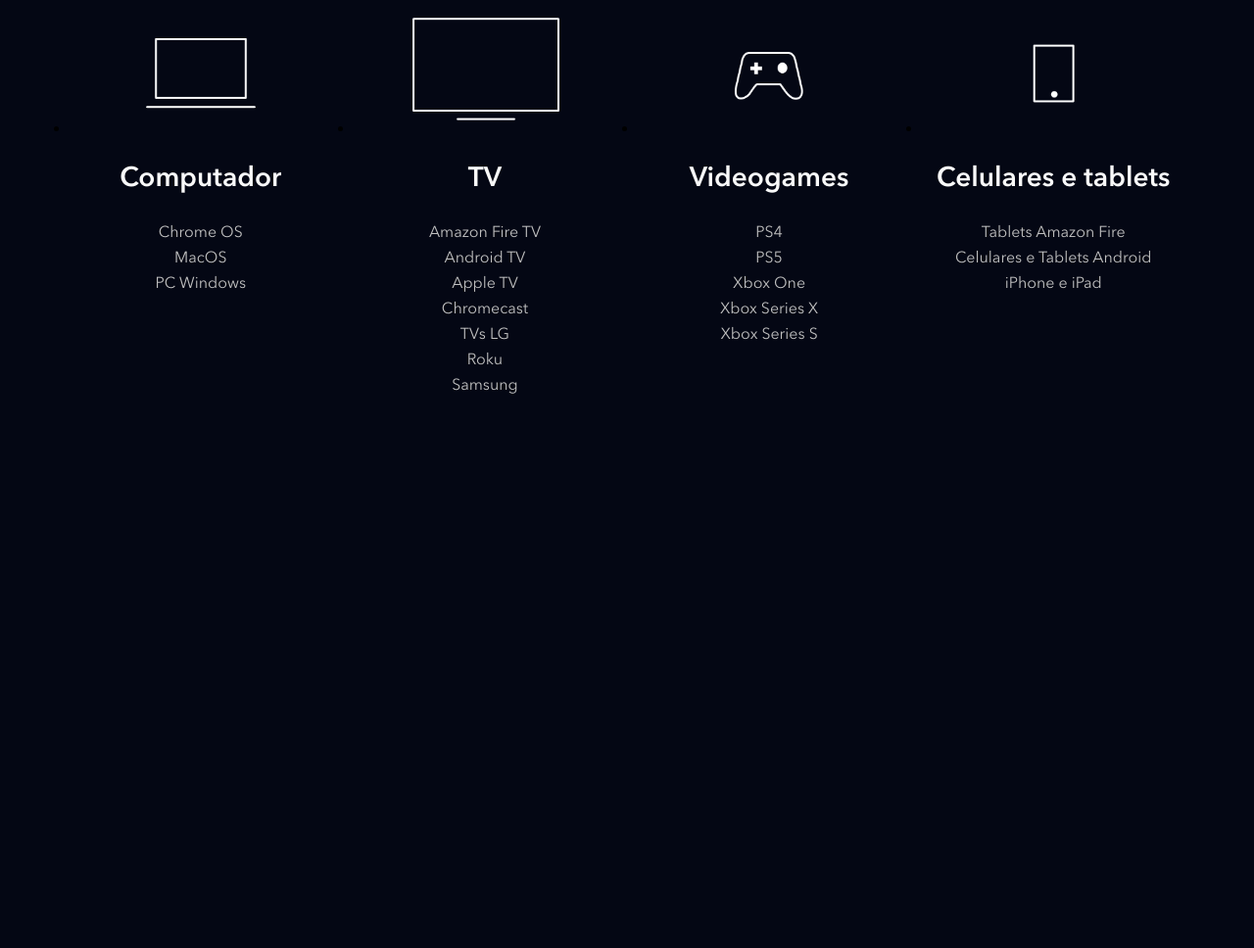
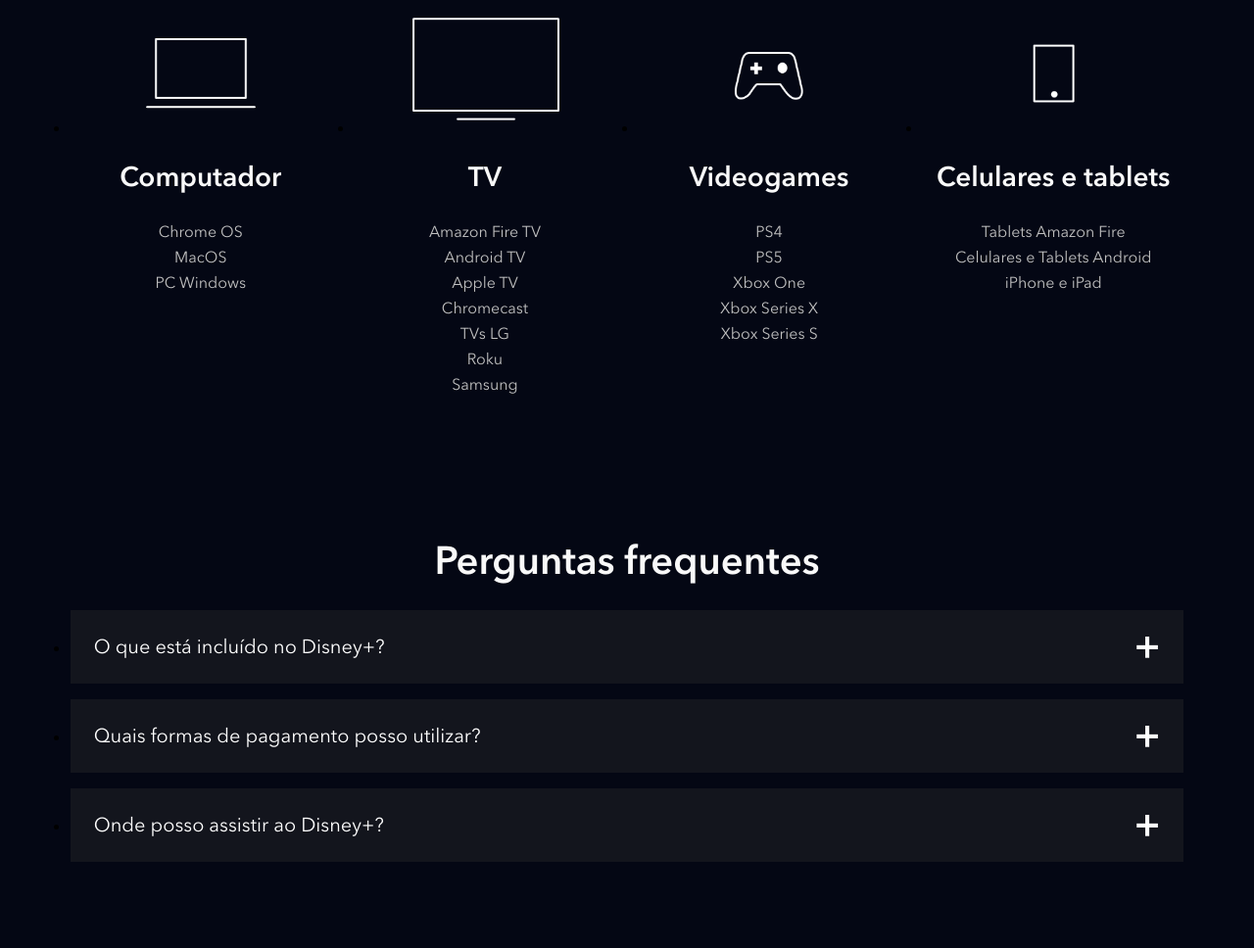
Before and after one commit to otaviozerotwo/clone_disney_plus, a website: page index.html in a window 1280 px wide. Shown: the part 3360-4328 px from the top of the page at 98% size. Before the commit the page ends 3838 px from the top, so only its background shows below. Drawn offline with nearby package versions, Linux system fonts and the light colour scheme; files that its build step writes are made by us from their sources; files whose address does not match are found by name.

Commit message:
feat: add faq section

```diff
--- a/index.html
+++ b/index.html
@@ -209,6 +209,53 @@
     </ul>
   </section>
 
+  <section class="faq">
+    <h2 class="title--medium">Perguntas frequentes</h2>
+    <ul class="faq__questions">
+      <li class="faq__questions__item">
+        <div class="faq__questions__item__question" data-faq-question>
+          O que está incluído no Disney+?
+        </div>
+        <div class="faq__questions__item__answer text--big">
+          <p>Benefícios de assinar o Disney+:</p>
+          <ul>
+            <li>
+              Estreias de filmes, séries originais e clássicos da Disney, Pixar, Marvel, Star Wars, National Geographic e Star.
+            </li>
+            <li>
+              Os torneios mais importantes do mundo e programas da ESPN ao vivo.
+            </li>
+            <li>
+              Até quatro telas ao mesmo tempo com o Disney+ Premium, e até duas com o Disney+ Padrão.
+            </li>
+            <li>
+              Downloads, criação de perfis e controle parental para personalizar a experiência por idade, de acordo com o seu plano.
+            </li>
+          </ul>
+        </div>
+      </li>
+      <li class="faq__questions__item">
+        <div class="faq__questions__item__question" data-faq-question>
+          Quais formas de pagamento posso utilizar?
+        </div>
+        <div class="faq__questions__item__answer text--big">
+          <p>
+            Você pode pagar com cartão de crédito, débito ou Mercado Pago, ou por meio de empresas parceiras, como Mercado Livre e provedores locais de TV, telefone e internet.
+          </p>
+        </div>
+      </li>
+      <li class="faq__questions__item">
+        <div class="faq__questions__item__question" data-faq-question>
+          Onde posso assistir ao Disney+?
+        </div>
+        <div class="faq__questions__item__answer text--big">
+          <p>
+            O aplicativo do Disney+ está disponível em dispositivos móveis, navegadores, videogames, decodificadores e smart TVs. Confira a lista completa de dispositivos compatíveis na Central de Ajuda.
+          </p>
+        </div>
+      </li>
+    </ul>
+  </section>
   <script src="./src/main.js"></script>
 </body>
 </html>
--- a/src/main.js
+++ b/src/main.js
@@ -1,5 +1,6 @@
 document.addEventListener('DOMContentLoaded', function() {
   const buttons = document.querySelectorAll('[data-tab-button]');
+  const questions = document.querySelectorAll('[data-faq-question]');
 
   for (let i = 0; i < buttons.length; i++) {
     buttons[i].addEventListener('click', function(button) {
@@ -13,7 +14,18 @@
       button.target.classList.add('shows__tabs__button--is-active');
     })
   }
+
+  for (let i = 0; i < questions.length; i++) {
+    questions[i].addEventListener('click', toggleAnswer);
+  }
 });
+
+function toggleAnswer(element) {
+  const classClicked = 'faq__questions__item--is-open';
+  const parentElement = element.target.parentNode;
+
+  parentElement.classList.toggle(classClicked);
+}
 
 function removeClassActiveButton() {
   const buttons = document.querySelectorAll('[data-tab-button]');
--- /dev/null
+++ b/src/styles/_faq.scss
@@ -0,0 +1,65 @@
+.faq {
+  padding: 5.6vw;
+
+  h2 {
+    text-align: center;
+    margin-bottom: 24px;
+  }
+
+  &__questions {
+    &__item {
+      background-color: #13151D;
+      margin-bottom: 16px;
+
+      &__question {
+        color: #FFF;
+        font-size: 20px;
+        padding: 24px;
+        display: block;
+        cursor: pointer;
+        position: relative;
+
+        &::after {
+          content: '+';
+          position: absolute;
+          top: 0;
+          right: 24px;
+          height: 100%;
+          display: flex;
+          align-items: center;
+          font-size: 40px;
+          font-weight: bold;
+        }
+      }
+
+      &__answer {
+        height: 0;
+        overflow: hidden;
+        padding: 0 24px;
+        transition: height, 0.5s ease;
+      }
+
+      ul {
+        padding-left: 24px;
+      }
+
+      li {
+        list-style-type: disc;
+      }
+
+      &--is-open {
+        .faq__questions__item__question::after {
+          content: '_';
+        }
+
+        .faq__questions__item__answer {
+          height: auto;
+          padding-bottom: 24px;
+          transition: height, 0.5s ease;
+        }
+      }
+
+
+    }
+  }
+}
--- a/src/styles/main.scss
+++ b/src/styles/main.scss
@@ -3,6 +3,7 @@
 @use 'shows';
 @use 'plans';
 @use 'available-devices';
+@use 'faq';
 
 @font-face {
   font-family: Avenir;
```
